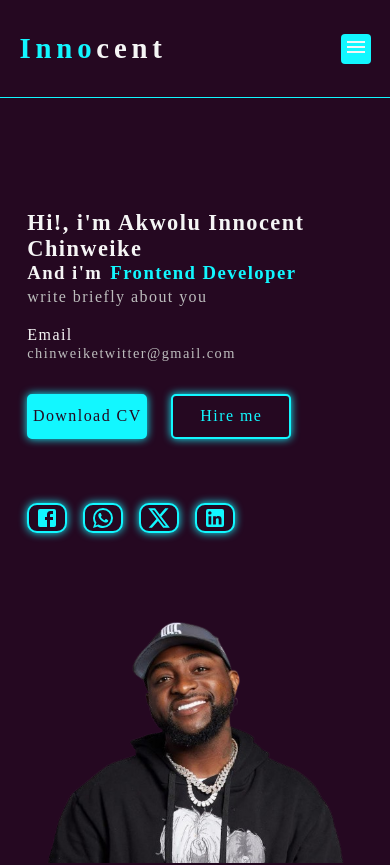
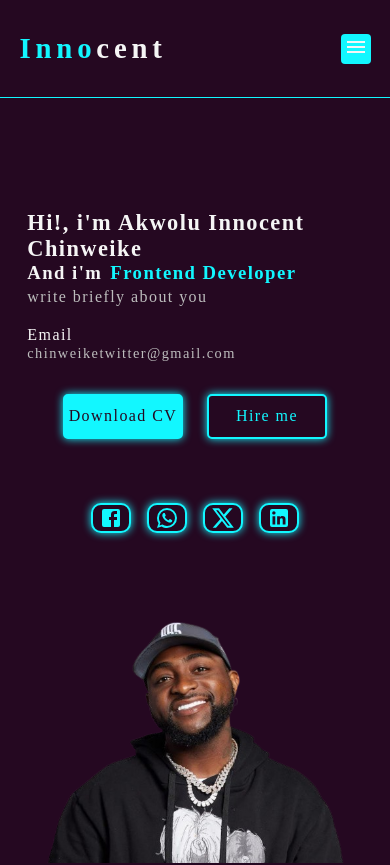
Before and after one commit to Chinweike99/innocent_akwolu, a React (Create React App) app: page / in a window 390 px wide. Shown: the top 865 px of the page. Built offline with nearby package versions, Linux system fonts and the light colour scheme.

Commit message:
Added media queriess

```diff
--- a/src/Components/About/About.jsx
+++ b/src/Components/About/About.jsx
@@ -5,7 +5,7 @@ import { assets } from '../../assets/assets'
 const About = () => {
   return (
     <div id='about' className='about'>
-       <div className='aboutMe'>
+        <div className='aboutMe'>
             <img src={assets.profileImage} alt="" />
             <div className='experience1'>
                 <span>2+</span>
--- a/src/Components/Header/Header.jsx
+++ b/src/Components/Header/Header.jsx
@@ -19,7 +19,7 @@ const Header = () => {
             <ul className='navlist'>
                 <li> <AnchorLink className="anchorLink" offset={200} href="#home"><a>Home</a></AnchorLink> </li>
                 <li> <AnchorLink className="anchorLink" offset={50} href="#about"><a >About</a></AnchorLink> </li>
-           l    <li> <AnchorLink className="anchorLink" offset={50} href="#services"><a >Services</a></AnchorLink> </li>
+                <li> <AnchorLink className="anchorLink" offset={50} href="#services"><a >Services</a></AnchorLink> </li>
                 <li> <AnchorLink className="anchorLink" offset={50} href="#skills"><a>Skills</a></AnchorLink> </li>
                 <li> <AnchorLink className="anchorLink" offset={280} href="#portfolio"><a>Portfolio</a></AnchorLink> </li>
                 <li> <AnchorLink className="anchorLink" offset={50} href="#contact"><a>Contact</a></AnchorLink> </li>
--- a/src/Components/Home/Home.css
+++ b/src/Components/Home/Home.css
@@ -157,6 +157,14 @@ a.btn:nth-child(2):hover{
         align-items: center;
         justify-content: center;
     }
+    .homeContent{
+        display: flex;
+        flex-direction: column;
+        align-items: center;
+    }
+    .changeText, p, .infoBox{
+        align-self: self-start;
+    }
     .homeContent h1{
         font-size: 1.4rem;
     }
--- a/src/Components/ProfileImage/Profile.jsx
+++ b/src/Components/ProfileImage/Profile.jsx
@@ -1,6 +1,7 @@
 import React from 'react'
 import "./Profile.css"
 import { assets } from '../../assets/assets.js'
+
 
 const Profile = () => {
   return (
```
Also changed, not shown: src/Components/Home/Home.jsx (line endings or trailing spaces).
